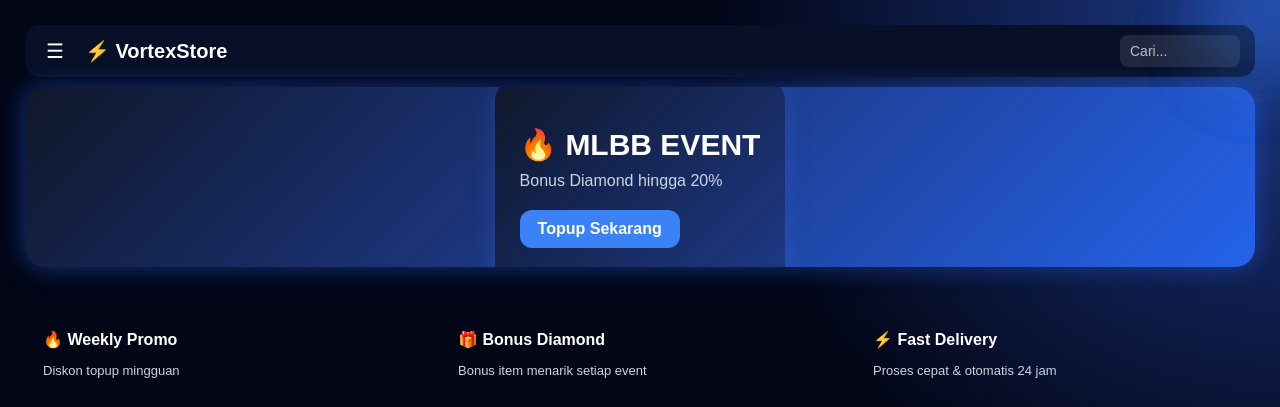
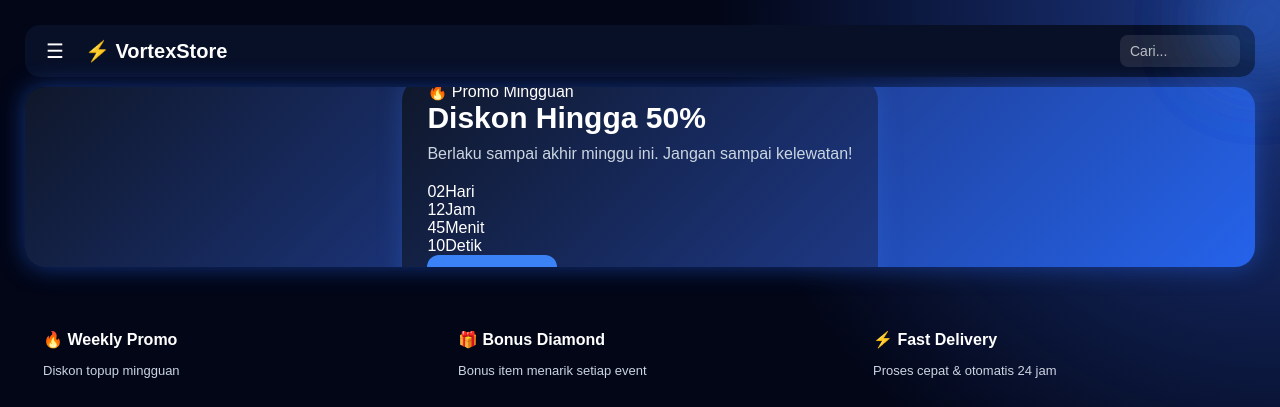
Before and after one commit to arlopas50-pixel/vortexstore, a website: page public/index.html in a window 1280 px wide. Shown: the top 407 px of the page. Drawn offline with Linux system fonts and the light colour scheme.

Commit message:
Update index.html

```diff
--- a/public/index.html
+++ b/public/index.html
@@ -66,22 +66,25 @@
 
 <div class="hero-banner">
 
-<div class="promo-banner">
+<section class="promo-banner">
+  <div class="overlay"></div>
 
-<div class="promo-content">
+  <div class="promo-content">
+    <span class="badge">🔥 Promo Mingguan</span>
 
-<h1>🔥 MLBB EVENT</h1>
+    <h1>Diskon Hingga 50%</h1>
+    <p>Berlaku sampai akhir minggu ini. Jangan sampai kelewatan!</p>
 
-<p>Bonus Diamond hingga 20%</p>
+    <div class="countdown">
+      <div><span>02</span>Hari</div>
+      <div><span>12</span>Jam</div>
+      <div><span>45</span>Menit</div>
+      <div><span>10</span>Detik</div>
+    </div>
 
-<a href="Mobile_Legends.html"
-style="color:white;">
-Topup Sekarang
-</a>
-
-</div>
-
-</div>
+    <a href="#products" class="btn">Lihat Promo</a>
+  </div>
+</section>
 
 </div>
 
```
